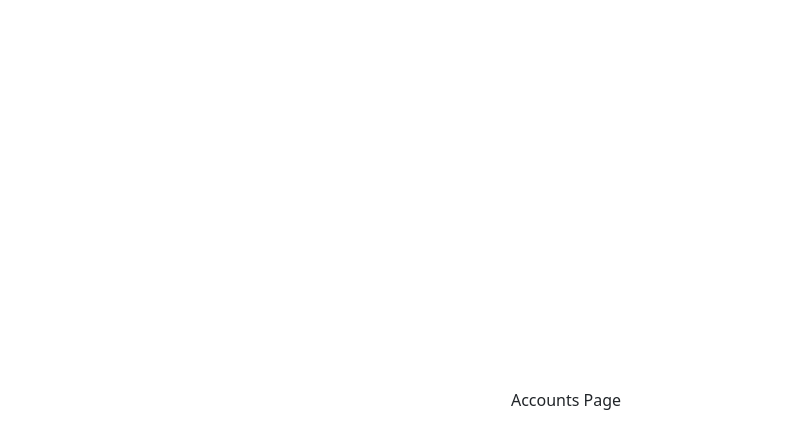
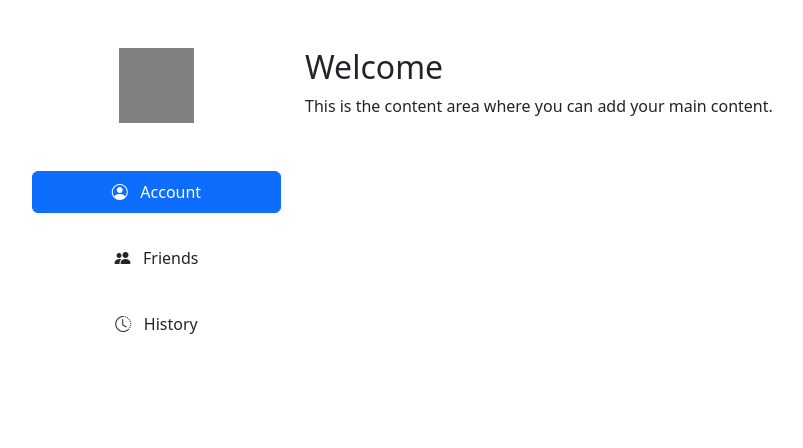
Before and after one commit to AnthonySafatli/ScribbleR, a React (Vite) app in the folder scribbler.client/: page /Account in a window 1280 px wide. Shown: the top 448 px of the page, without its empty margins (74-877 px from the left). Built offline with nearby package versions, Linux system fonts and the light colour scheme.

Commit message:
Made accounts page side bar

```diff
--- /dev/null
+++ b/scribbler.client/src/pages/Account/AccountPage.css
@@ -0,0 +1,19 @@
+.image-container {
+    background-color: grey;
+    height: 75px;
+    width: 75px;
+}
+
+nav .nav-btn {
+    border: 1px solid lightgrey;
+    border-left: none;
+    border-top: none;
+    width: 100%;
+    padding: 30px 10px;
+    padding-right: 20px;
+    background-color: transparent;
+}
+
+nav .nav-btn-bottom {
+    border-bottom: none;
+}
--- a/scribbler.client/src/pages/Account/AccountPage.tsx
+++ b/scribbler.client/src/pages/Account/AccountPage.tsx
@@ -1,12 +1,72 @@
-import CenteredContainer from "../../components/CenteredContainer";
+import { Container, Button, Row, Col } from 'react-bootstrap';
+
+import './AccountPage.css';
 
 function AccountPage() {
     return (
-        <div className="vh-100 d-flex flex-column">
-            <CenteredContainer>
-                Accounts Page
-            </CenteredContainer>
-        </div>
+        <Container>
+            <Row className="vh-100 py-5 px-4">
+                <Col xs={3} className="d-none d-md-block">
+                    <nav>
+                        <div className="d-flex justify-content-center mb-5">
+                            <div className="image-container"></div>
+                        </div>
+                        <ul className="nav flex-column gap-4">
+                            <li className="nav-item">
+                                <Button variant="primary" className="w-100 py-2">
+                                    <i className="bi bi-person-circle mr-2"></i>
+                                    <span>&nbsp;&nbsp; Account</span>
+                                </Button>
+                            </li>
+                            <li className="nav-item">
+                                <Button variant="" className="w-100 py-2">
+                                    <i className="bi bi-people-fill"></i>
+                                    <span>&nbsp;&nbsp; Friends</span>
+                                </Button>
+                            </li>
+                            <li className="nav-item">
+                                <Button variant="" className="w-100 py-2">
+                                    <i className="bi bi-clock-history mr-2"></i>
+                                    <span>&nbsp;&nbsp; History</span>
+                                </Button>
+                            </li>
+                        </ul>
+                    </nav>
+                </Col>
+
+                <Col xs={2} className="d-block d-md-none">
+                    <nav>
+                        <div className="d-flex justify-content-center mb-5">
+                            <div className="image-container"></div>
+                        </div>
+                        <ul className="nav flex-column align-items-center gap-4">
+                            <li className="nav-item">
+                                <Button variant="primary" className="py-2">
+                                    <i className="bi bi-person-circle"></i>
+                                </Button>
+                            </li>
+                            <li className="nav-item">
+                                <Button variant="" className="py-2">
+                                    <i className="bi bi-people-fill"></i>
+                                </Button>
+                            </li>
+                            <li className="nav-item">
+                                <Button variant="" className="py-2">
+                                    <i className="bi bi-clock-history"></i>
+                                </Button>
+                            </li>
+                        </ul>
+                    </nav>
+                </Col>
+
+                <Col>
+                    <main>
+                        <h2>Welcome</h2>
+                        <p>This is the content area where you can add your main content.</p>
+                    </main>
+                </Col>
+            </Row>
+        </Container>
     );
 }
 
```
